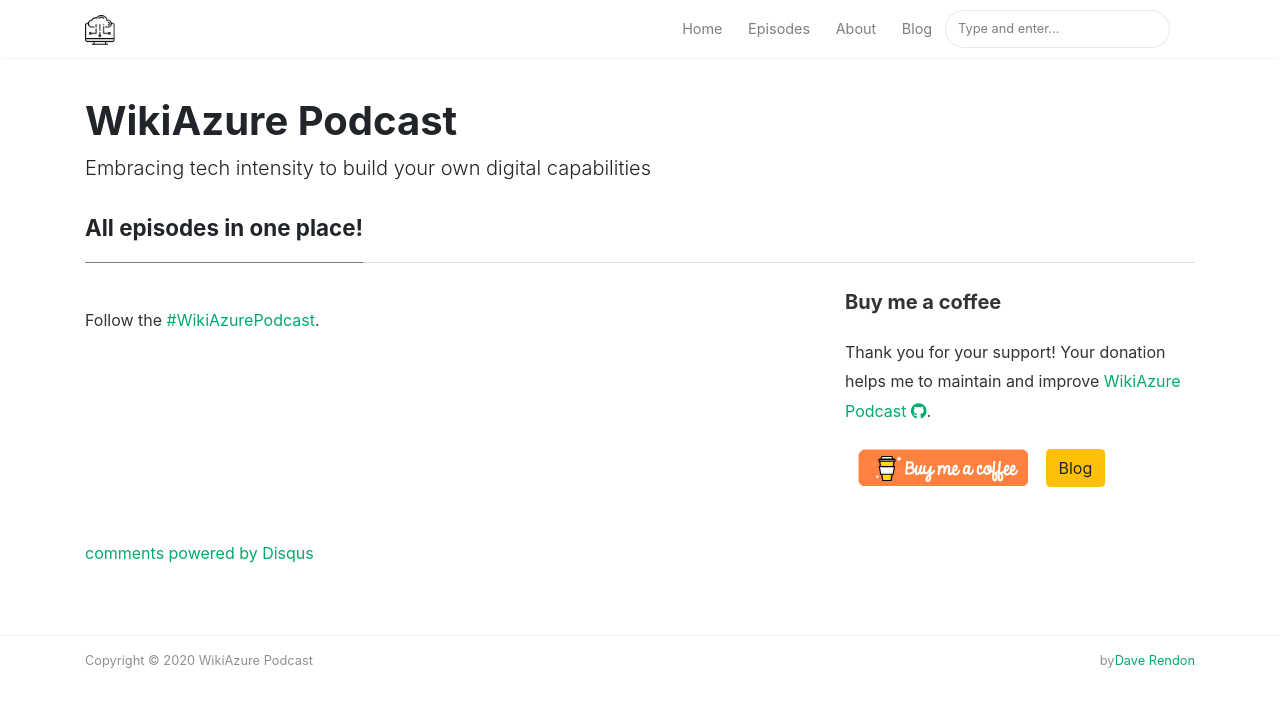
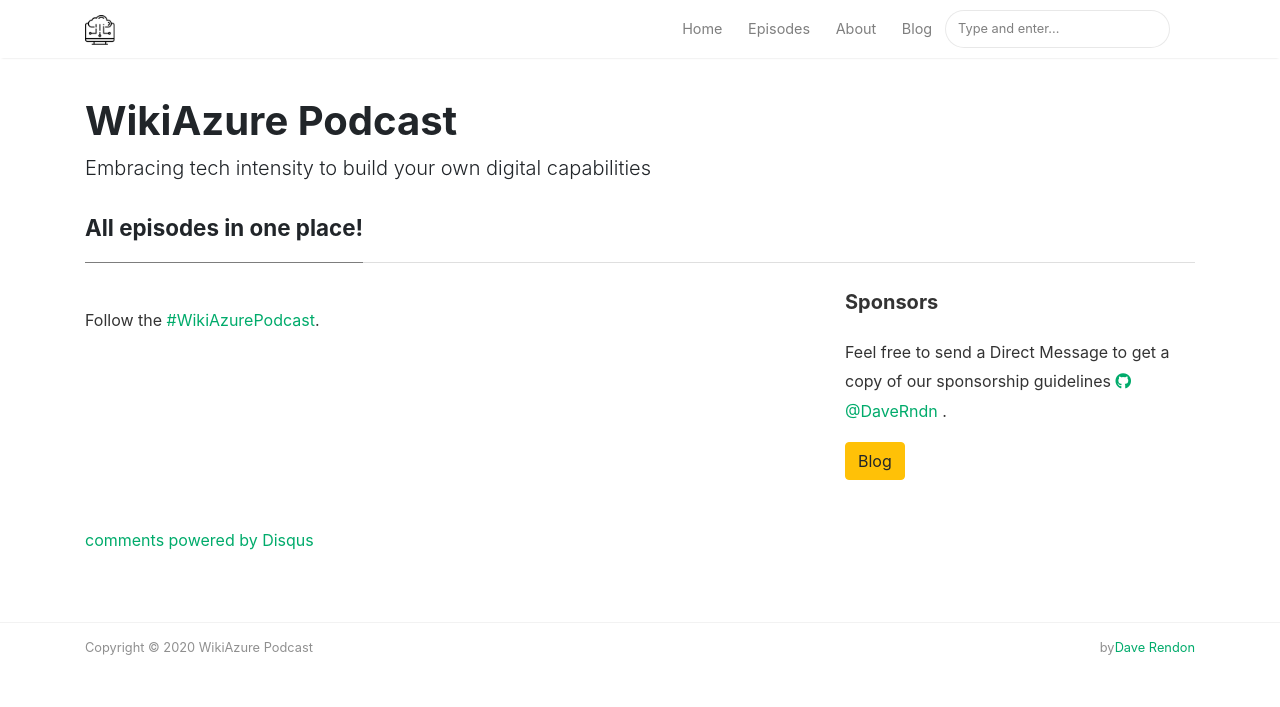
Before and after one commit to daveRendon/wikiazure-podcast, a Jekyll site: the page built from _pages/episodes.md, in a window 1280 px wide. Shown: the top 707 px of the page. Built offline with Jekyll 4.4.1, drawn with Linux system fonts in a browser that asks for light colours; nearby versions of some CDN libraries; comment, search, counter and statistics services are not loaded.

Commit message:
updated files

```diff
--- a/_pages/episodes.md
+++ b/_pages/episodes.md
@@ -17,13 +17,10 @@
 <div class="col-md-4">
 
 <div class="sticky-top sticky-top-80">
-<h5>Buy me a coffee</h5>
+<h5>Sponsors</h5>
 
-<p>Thank you for your support! Your donation helps me to maintain and improve <a target="_blank" href="https://podcast.wikiazure.com">WikiAzure Podcast <i class="fab fa-github"></i></a>.</p>
+<p>Feel free to send a Direct Message to get a copy of our sponsorship guidelines <a target="_blank" href="https://twitter.com/daverndn"> <i class="fab fa-github"></i>@DaveRndn </a>.</p>
 
-<a target="_blank" href="https://www.paypal.com/cgi-bin/webscr?cmd=_donations&business=UMSKQ3JWADJZG&lc=US&item_name=WikiAzure%20Podcast&currency_code=USD&bn=PP%2dDonationsBF%3abtn_donate_LG%2egif%3aNonHosted" class="btn">
-<img src="assets\images\coffee.png">
-</a>
 
 <a target="_blank" href="https://wikiazure.com/blog" class="btn btn-warning">Blog</a>
 
```
Also changed, not shown: _pages/about.md (+1 -5 lines).
